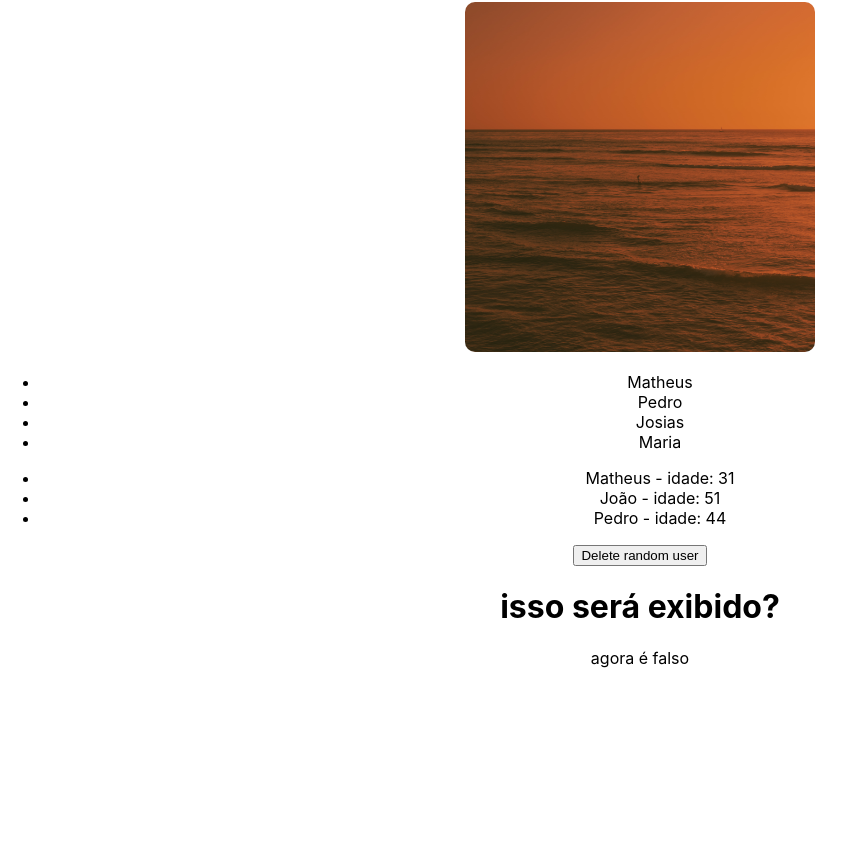
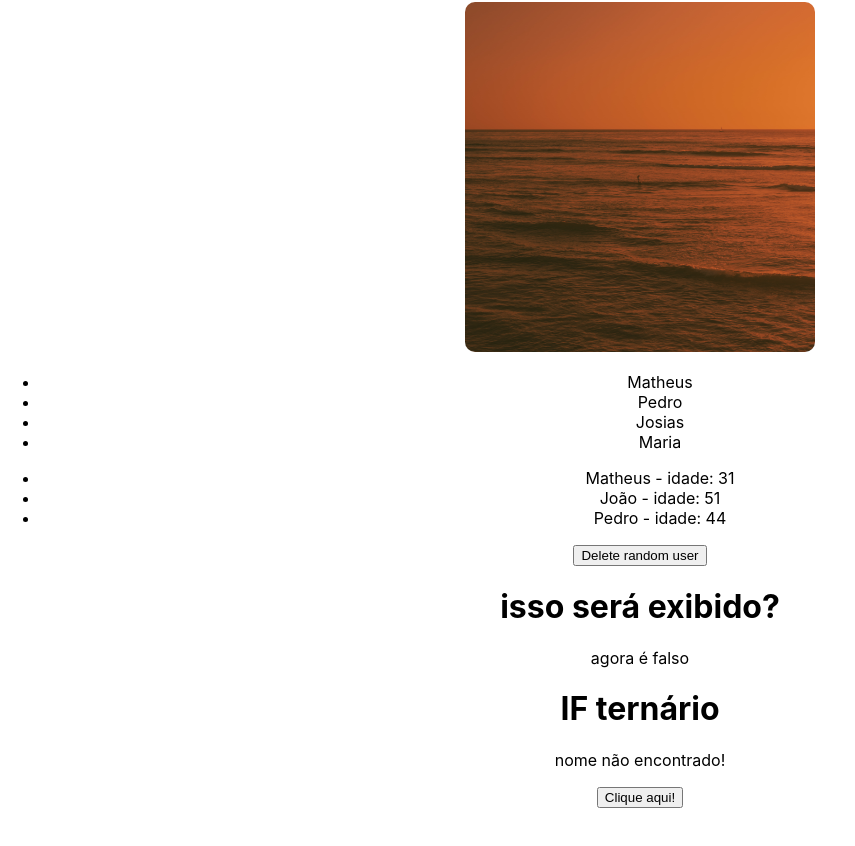
Before and after one commit to Gadarkeres/React, a React (Create React App) app in the folder React-curso-novo/secao3/: page / in a window 1280 px wide. Shown: the part 434-1280 px from the top of the page, without its empty margins (0-855 px from the left). Built offline with nearby package versions, Linux system fonts and the light colour scheme.

Commit message:
condicional final

```diff
--- a/React-curso-novo/secao3/src/components/ConditionalRender.js
+++ b/React-curso-novo/secao3/src/components/ConditionalRender.js
@@ -2,6 +2,8 @@
 
 const ConditionalRender = () => {
     const [x] = useState (false);
+
+    const[name, setName] = useState ("Matheus");
 
 
 
@@ -10,6 +12,15 @@
         <h1>isso será exibido?</h1>
         {x && <p>se x for true, sim!</p>}
         {!x && <p>agora é falso</p>}
+        <h1>IF ternário</h1>
+        {name === "João" ? (
+           <p> o nome é João!</p>
+        ) : (
+            <p>nome não encontrado!</p>
+        )}
+       <div>
+       <button onClick={ () => setName("João")}>Clique aqui!</button>
+       </div>
     </div>
   )
 }
```
